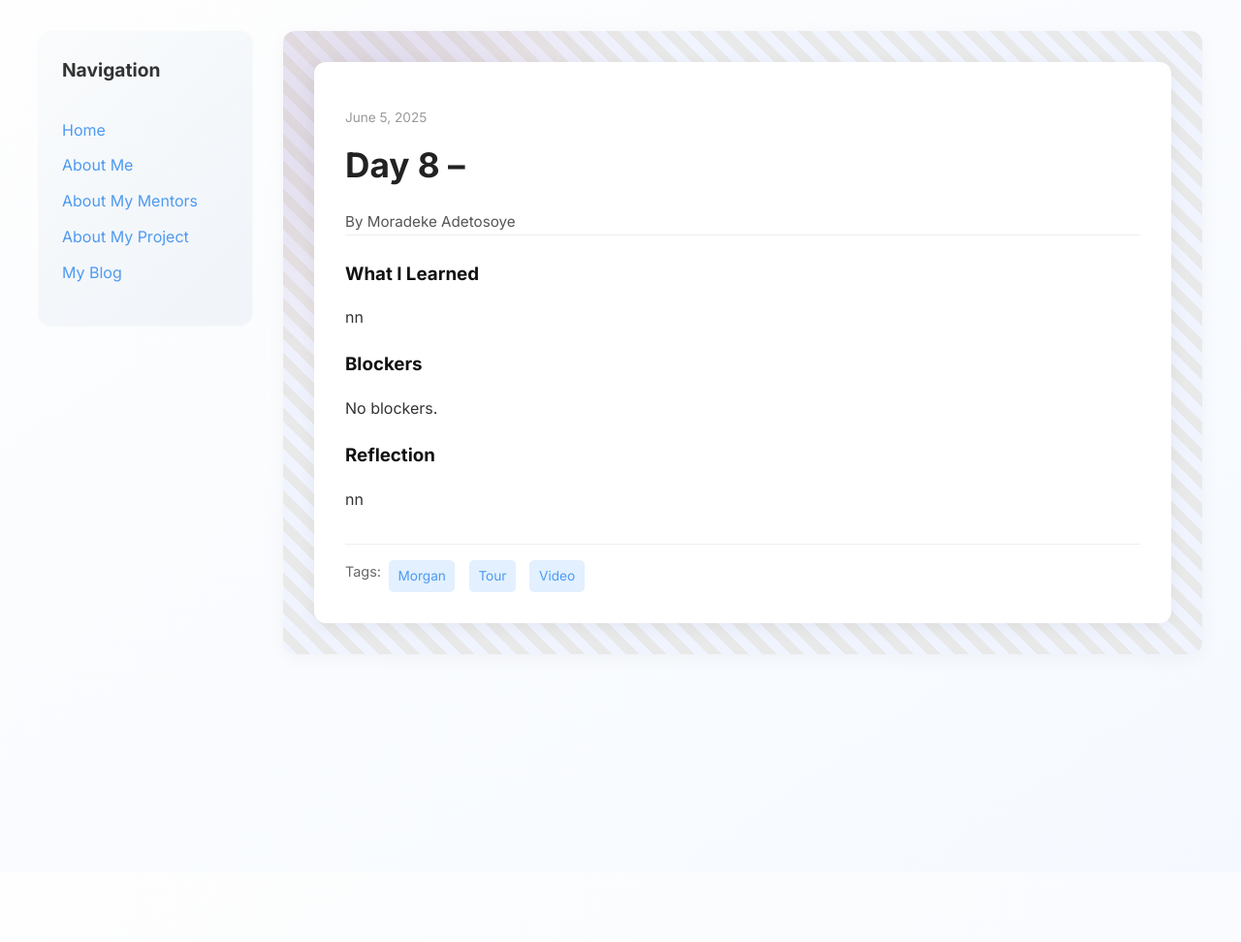
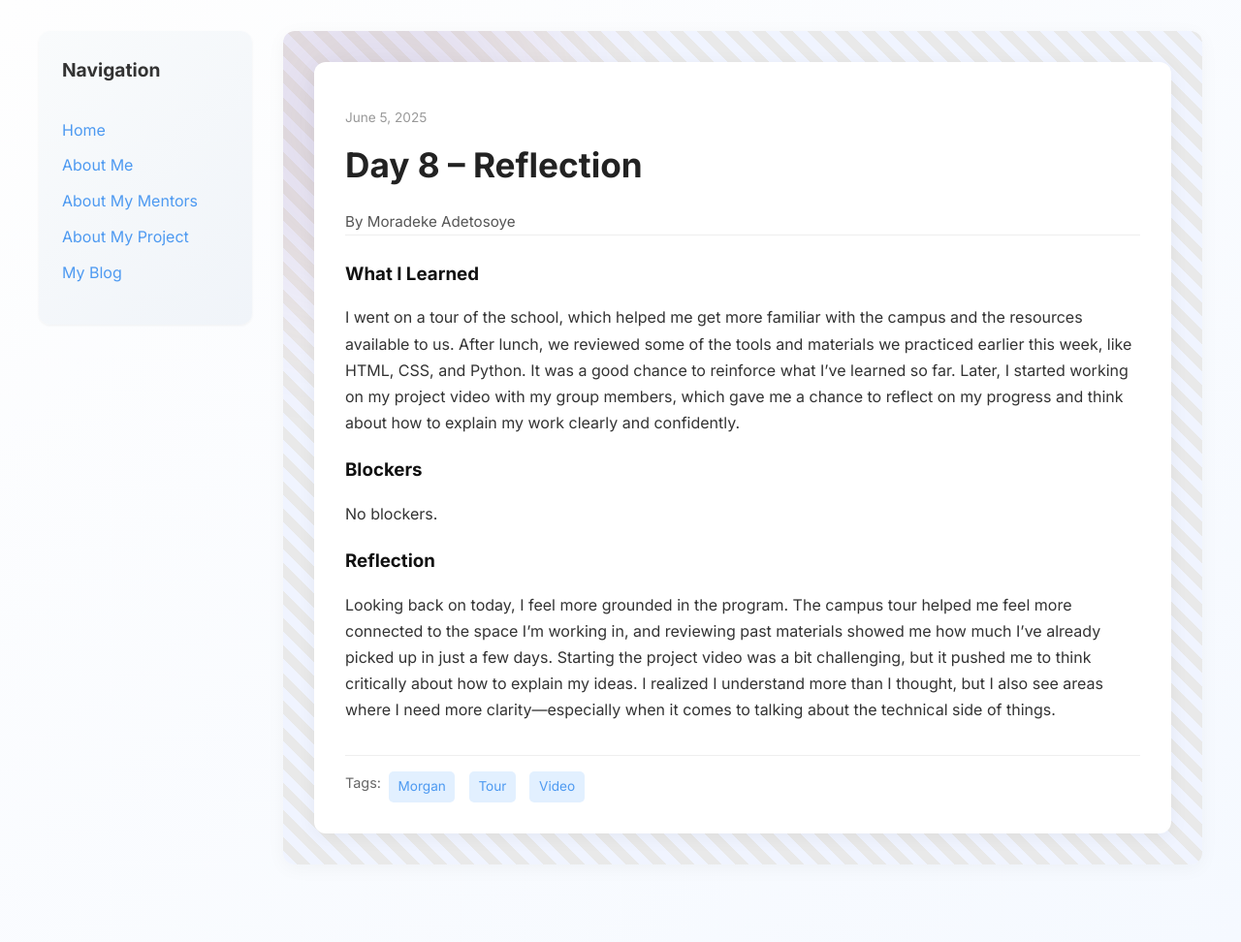
Before and after one commit to deke-a/deke-a.github.io, a Jekyll site: the page built from _posts/2025-06-05-day-8.md, in a window 1280 px wide. Shown: the whole page at 97% size. Built offline with Jekyll 4.4.1, drawn with Linux system fonts in a browser that asks for light colours; before the commit the page ends 900 px from its top, so only the background shows below that.

Commit message:
Update 2025-06-05-day-8.md

```diff
--- a/_posts/2025-06-05-day-8.md
+++ b/_posts/2025-06-05-day-8.md
@@ -1,17 +1,17 @@
 ---
 layout: post
-title: "Day 8 – "
+title: "Day 8 – Reflection"
 date: 2025-06-05
 author: Moradeke Adetosoye
 permalink: /day8.html
 tags: ['Morgan', 'Tour', 'Video']
 
 what_i_learned: |
-  nn
+  I went on a tour of the school, which helped me get more familiar with the campus and the resources available to us. After lunch, we reviewed some of the tools and materials we practiced earlier this week, like HTML, CSS, and Python. It was a good chance to reinforce what I’ve learned so far. Later, I started working on my project video with my group members, which gave me a chance to reflect on my progress and think about how to explain my work clearly and confidently.
 
 blockers: |
   No blockers.
 
 reflection: |
-  nn
+  Looking back on today, I feel more grounded in the program. The campus tour helped me feel more connected to the space I’m working in, and reviewing past materials showed me how much I’ve already picked up in just a few days. Starting the project video was a bit challenging, but it pushed me to think critically about how to explain my ideas. I realized I understand more than I thought, but I also see areas where I need more clarity—especially when it comes to talking about the technical side of things.
 ---
```
